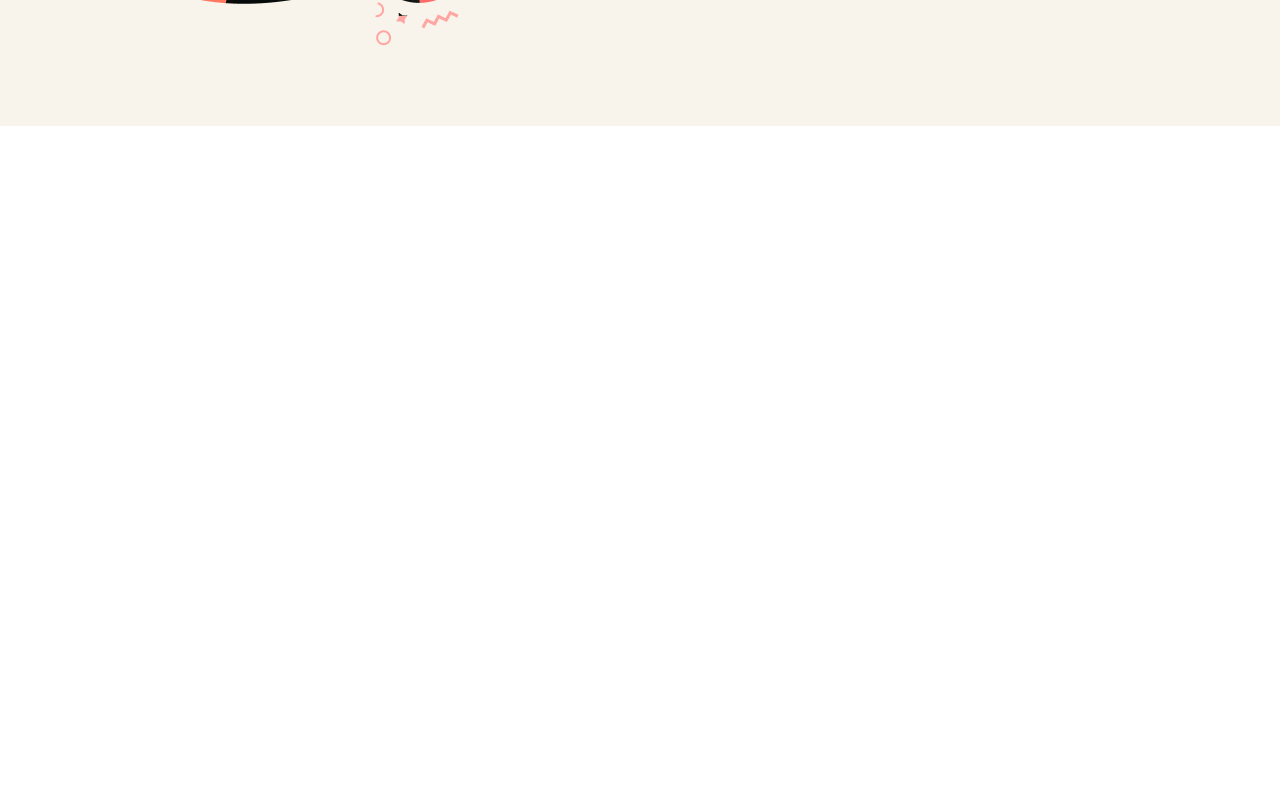
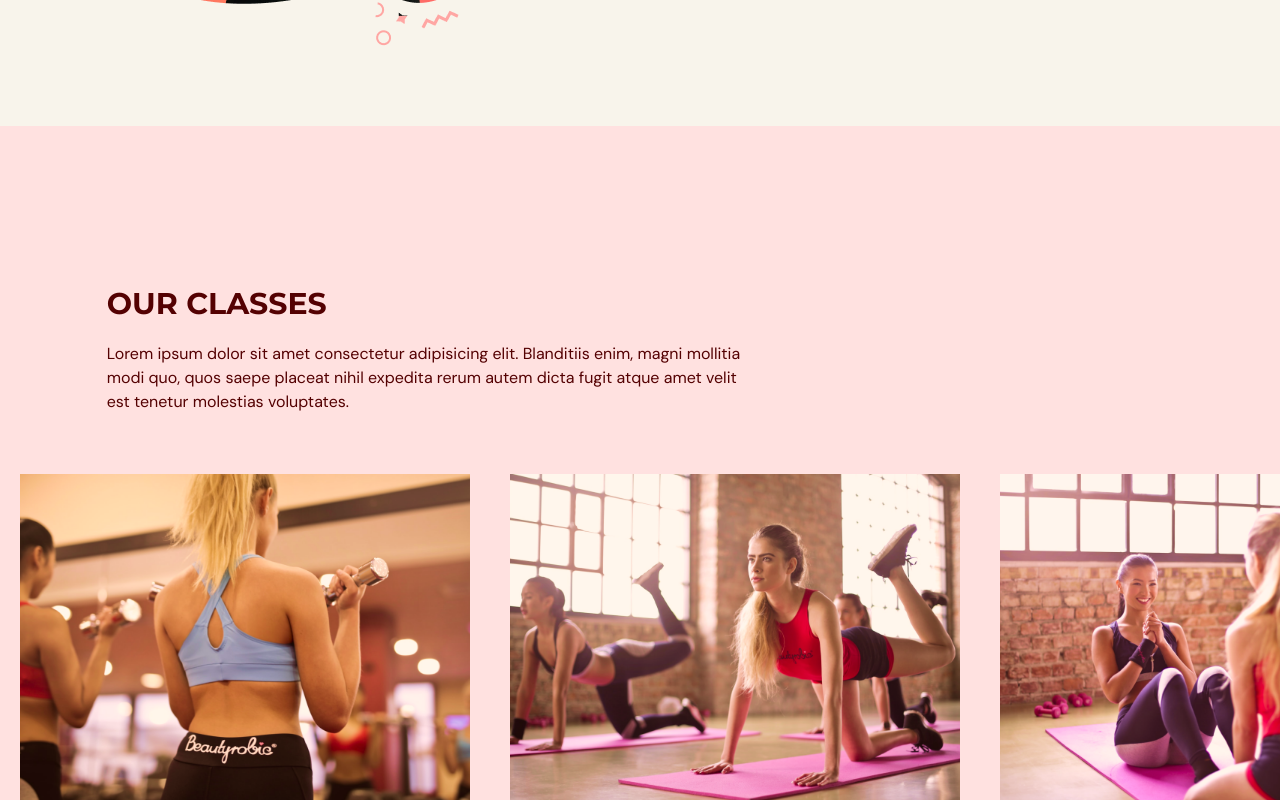
Before and after one commit to giovanaassis/evogym, a React (Vite) app: page / in a window 1280 px wide. Shown: the part 2000-2800 px from the top of the page. Before the commit the page ends 2126 px from the top, so only its background shows below. Built offline with nearby package versions, Linux system fonts and the light colour scheme.

Commit message:
feat: add ourClasses page

```diff
--- a/src/App.tsx
+++ b/src/App.tsx
@@ -3,6 +3,7 @@
 import { SelectedPages } from "@/shared/types";
 import Home from "./scenes/home";
 import Benefits from "./scenes/benefits";
+import OurClasses from "./scenes/ourClasses";
 
 function App() {
   const [selectedPage, setSelectedPage] = useState<SelectedPages>(
@@ -32,6 +33,7 @@
         />
         <Home setSelectedPage={setSelectedPage} />
         <Benefits setSelectedPage={setSelectedPage} />
+        <OurClasses setSelectedPage={setSelectedPage}/>
       </div>
     </>
   );
--- a/src/scenes/navbar/index.tsx
+++ b/src/scenes/navbar/index.tsx
@@ -20,7 +20,7 @@
 
   return (
     <nav>
-      <div className={`${navBarBackground} ${flexBetween} fixed top-0 z-30 w-full py-6`}>
+      <div className={`${navBarBackground} ${flexBetween} fixed top-0 z-50 w-full py-6`}>
         <div className={`${flexBetween} mx-auto w-5/6`}>
           <div className={`${flexBetween} w-full gap-16`}>
             <img src={Logo} alt="logo" className="cursor-pointer" />
--- /dev/null
+++ b/src/scenes/ourClasses/Class.tsx
@@ -0,0 +1,22 @@
+type Props = {
+  name: string;
+  description?: string;
+  image: string;
+};
+
+const Class = ({ name, description, image }: Props) => {
+  const overlayStyles = `p-5 absolute z-30 flex h-[380px] w-[450px] flex-col items-center justify-center whitespace-normal bg-primary-500 text-center text-white opacity-0 transition duration-500 hover:opacity-90`;
+
+  return (
+    <li className="relative mx-5 inline-block h-[380px] w-[450px]">
+        <div className={overlayStyles}>
+            <p className="text-2xl">{name}</p>
+            <p className="mt-5">{description}</p>
+        </div>
+
+        <img src={image} alt={`Image of ${name}`} />
+    </li>
+  )
+};
+
+export default Class;
--- /dev/null
+++ b/src/scenes/ourClasses/index.tsx
@@ -0,0 +1,89 @@
+import HText from "@/shared/HText";
+import { ClassType, SelectedPages } from "@/shared/types";
+import { motion } from "framer-motion";
+import image1 from "@/assets/image1.png";
+import image2 from "@/assets/image2.png";
+import image3 from "@/assets/image3.png";
+import image4 from "@/assets/image4.png";
+import image5 from "@/assets/image5.png";
+import image6 from "@/assets/image6.png";
+import Class from "./Class";
+
+const classes: Array<ClassType> = [
+  {
+    name: "Weight Training Classes",
+    description: "Lorem ipsum dolor sit amet consectetur adipisicing elit. Expedita atque placeat, ex sit explicabo earum a corrupti vero distinctio ad aliquam.",
+    image: image1
+  },
+  {
+    name: "Yoga Classes",
+    image: image2
+  },
+  {
+    name: "Ab Core Classes",
+    description: "Lorem ipsum dolor sit amet consectetur adipisicing elit. Expedita atque placeat, ex sit explicabo earum a corrupti vero distinctio ad aliquam.",
+    image: image3
+  },
+  {
+    name: "Adventure Classes",
+    description: "Lorem ipsum dolor sit amet consectetur adipisicing elit. Expedita atque placeat, ex sit explicabo earum a corrupti vero distinctio ad aliquam.",
+    image: image4
+  },
+  {
+    name: "Fitness Classes",
+    image: image5
+  },
+  {
+    name: "Training Classes",
+    description: "Lorem ipsum dolor sit amet consectetur adipisicing elit. Expedita atque placeat, ex sit explicabo earum a corrupti vero distinctio ad aliquam.",
+    image: image6
+  },
+]
+
+type Props = {
+  setSelectedPage: (value: SelectedPages) => void;
+};
+
+const OurClasses = ({ setSelectedPage }: Props) => {
+  return (
+    <section id="ourclasses" className="bg-primary-100 w-full py-40">
+      <motion.div
+        onViewportEnter={() => setSelectedPage(SelectedPages.OurClasses)}
+      >
+        <motion.div
+          className="mx-auto w-5/6"
+          initial="hidden"
+          whileInView="visible"
+          viewport={{ once: true, amount: 0.5 }}
+          transition={{ duration: 0.5 }}
+          variants={{
+            hidden: { opacity: 0, x: -50 },
+            visible: { opacity: 1, x: 0 },
+          }}
+        >
+            <div className="md:w-3/5">
+                <HText>OUR CLASSES</HText>
+                <p className="py-5">
+                    Lorem ipsum dolor sit amet consectetur adipisicing elit. Blanditiis enim, magni mollitia modi quo, quos saepe placeat nihil expedita rerum autem dicta fugit atque amet velit est tenetur molestias voluptates.
+                </p>
+            </div>
+        </motion.div>
+
+        <div className="mt-10 h-[353px] w-full overflow-x-auto overflow-y-hidden">
+          <ul className="w-[2800px] whitespace-nowrap">
+            {classes.map((item, index) => (
+              <Class
+                key={`${item.name}-${index}`}
+                name={item.name}
+                description={item.description}
+                image={item.image}
+              />
+            ))}
+          </ul>
+        </div>
+      </motion.div>
+    </section>
+  );
+};
+
+export default OurClasses;
--- a/src/shared/types.ts
+++ b/src/shared/types.ts
@@ -12,3 +12,9 @@
   title: string;
   description: string;
 }
+
+export interface ClassType {
+  name: string;
+  description?: string;
+  image: string;
+}
```
